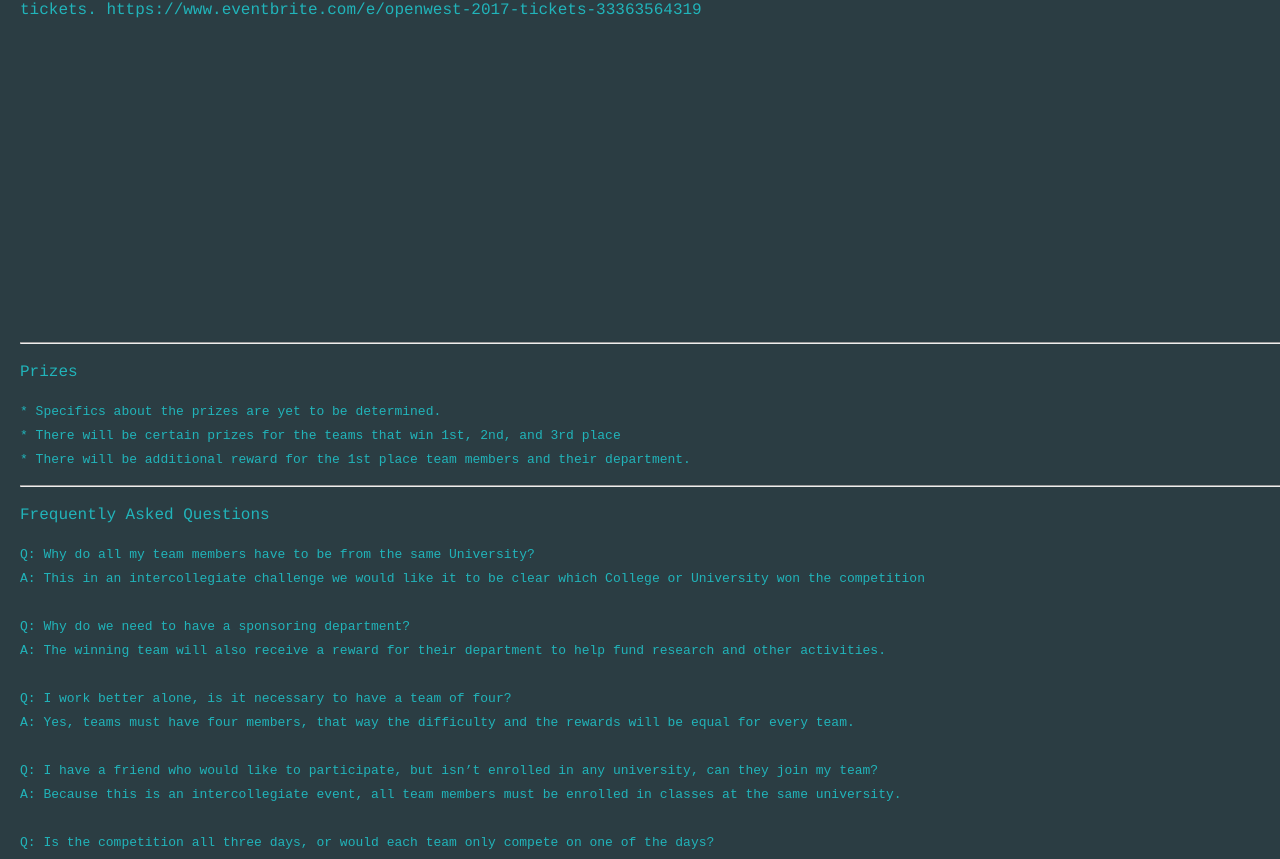
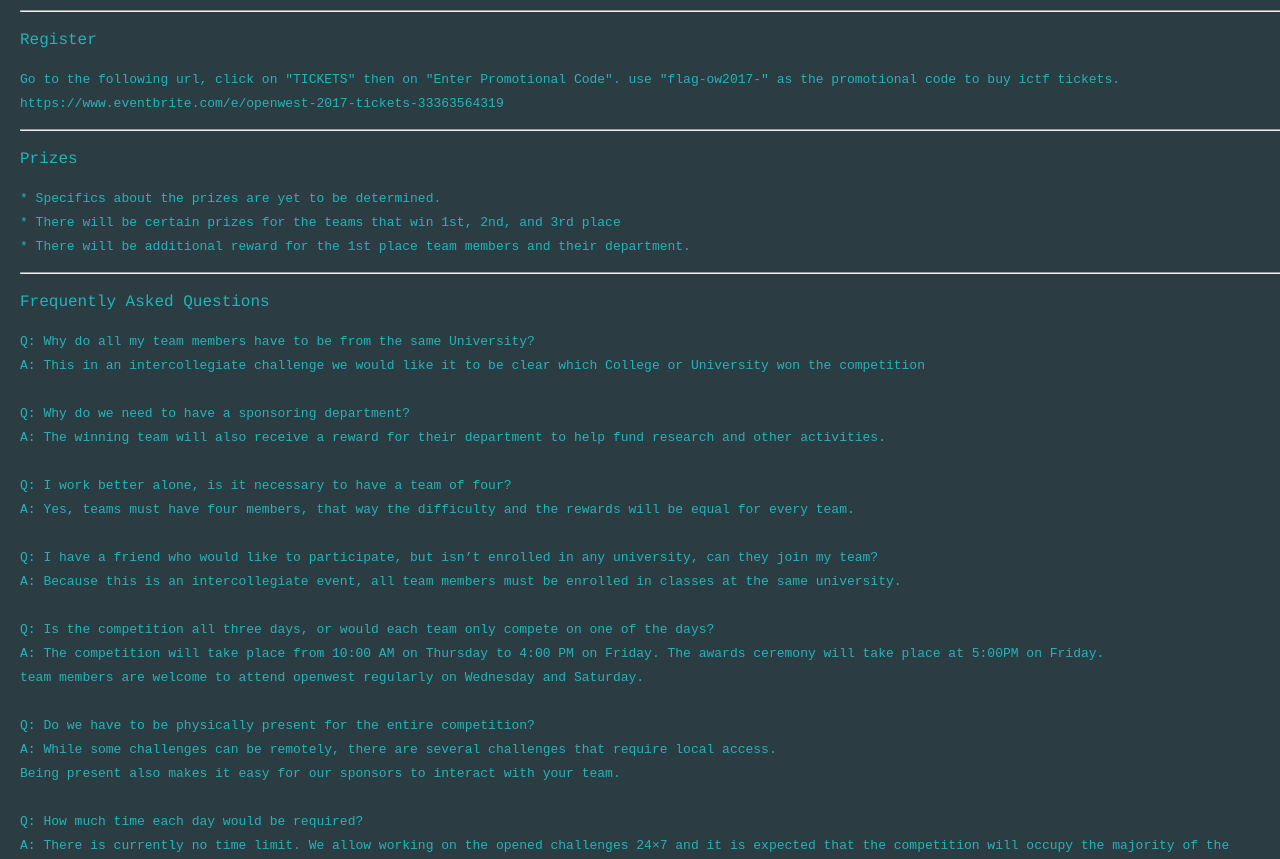
Before and after one commit to Akm0d/ictf-info, a plain HTML site: page info.html in a window 1280 px wide. Shown: the part 1006-1865 px from the top of the page. Drawn offline with Linux system fonts and the light colour scheme; files that its build step writes are made by us from their sources.

Commit message:
Updated spacing

```diff
--- a/info.html
+++ b/info.html
@@ -15,6 +15,9 @@
 
     <main>
         <div id="content">
+            <br>
+            <br>
+            <br>
             <h1 class="challenge_name">Information</h1>
             <ul>
                 <li><a href="#basics"> Basics</a></li>
@@ -60,9 +63,10 @@ The main component of our CTF will be jeopardy style; Teams have to solve a set
             <hr class="\&quot;ttfmake-hr\&quot;">
 
             <p><a name="Register">Register<br></a></p>
+            <pre>
              Go to the following url, click on "TICKETS" then on "Enter Promotional Code".  use "flag-ow2017-" as the promotional code to buy ictf tickets.
              https://www.eventbrite.com/e/openwest-2017-tickets-33363564319
-            <br><br><br><br><br><br><br><br><br><br><br><br><br><br>
+             </pre>
             <hr class="\&quot;ttfmake-hr\&quot;">
 
             <p><a name="Prizes">Prizes</a>
```
